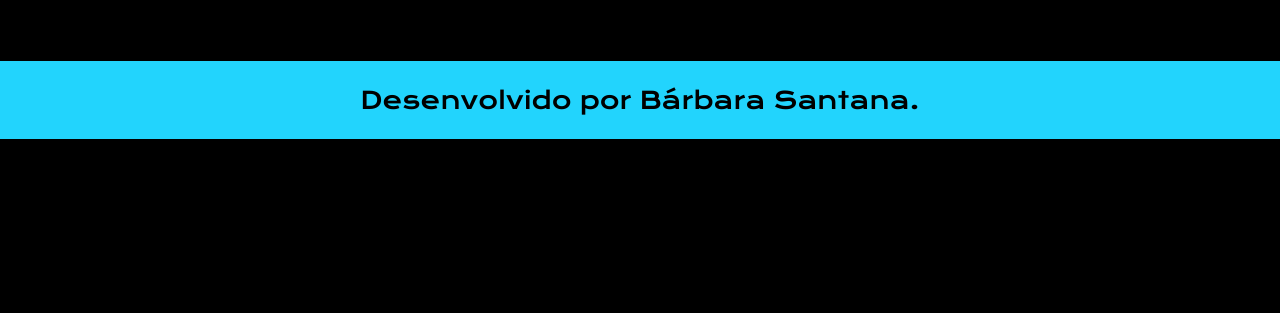
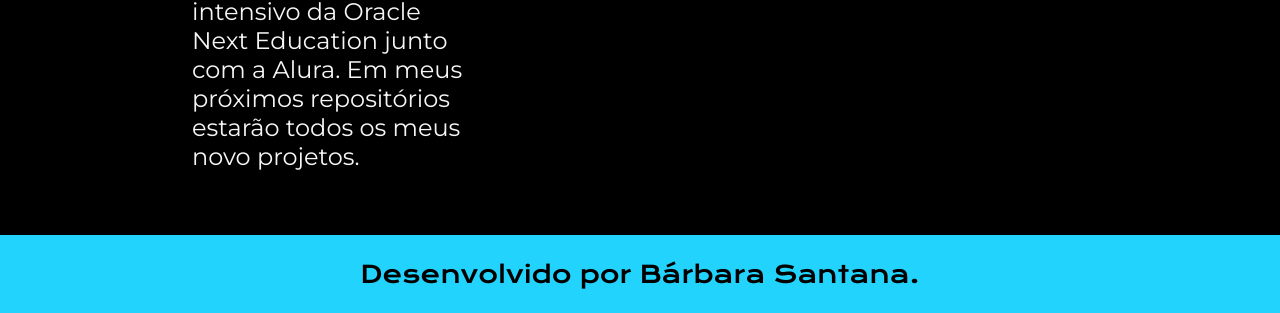
Before and after one commit to basanntana/portifolioP, a plain HTML site: page about.html in a window 1280 px wide. Shown: the part 973-1286 px from the top of the page. Before the commit the page ends 1112 px from the top, so only its background shows below. Drawn offline with nearby package versions, Linux system fonts and the light colour scheme.

Commit message:
Alterações de texto.

```diff
--- a/about.html
+++ b/about.html
@@ -25,9 +25,9 @@
                 conceitos de HTML, CSS e Javascript.
 </p>
             <p class="apresentacao__conteudo__texto">
-                Hoje minha prioridade é aprimorar as habilidades que adquiri e
-                ganhar novas experiências como desenvolvedora. Prezo as
-                habilidades comportamentais e estou sempre atenta às mudanças.
+                Após minha saída do trabalho, resolvi revisar os conteúdos que trabalhei para que pudesse evoluir
+                em conhecimentos técnicos. Tive a oportunidade de novamente ingressar em um bootcamp intensivo
+                da Oracle Next Education junto com a Alura. Em meus próximos repositórios estarão todos os meus novo projetos.
 
             </p>
         </section>
```
Also changed, not shown: index.html (+1 -4 lines).
